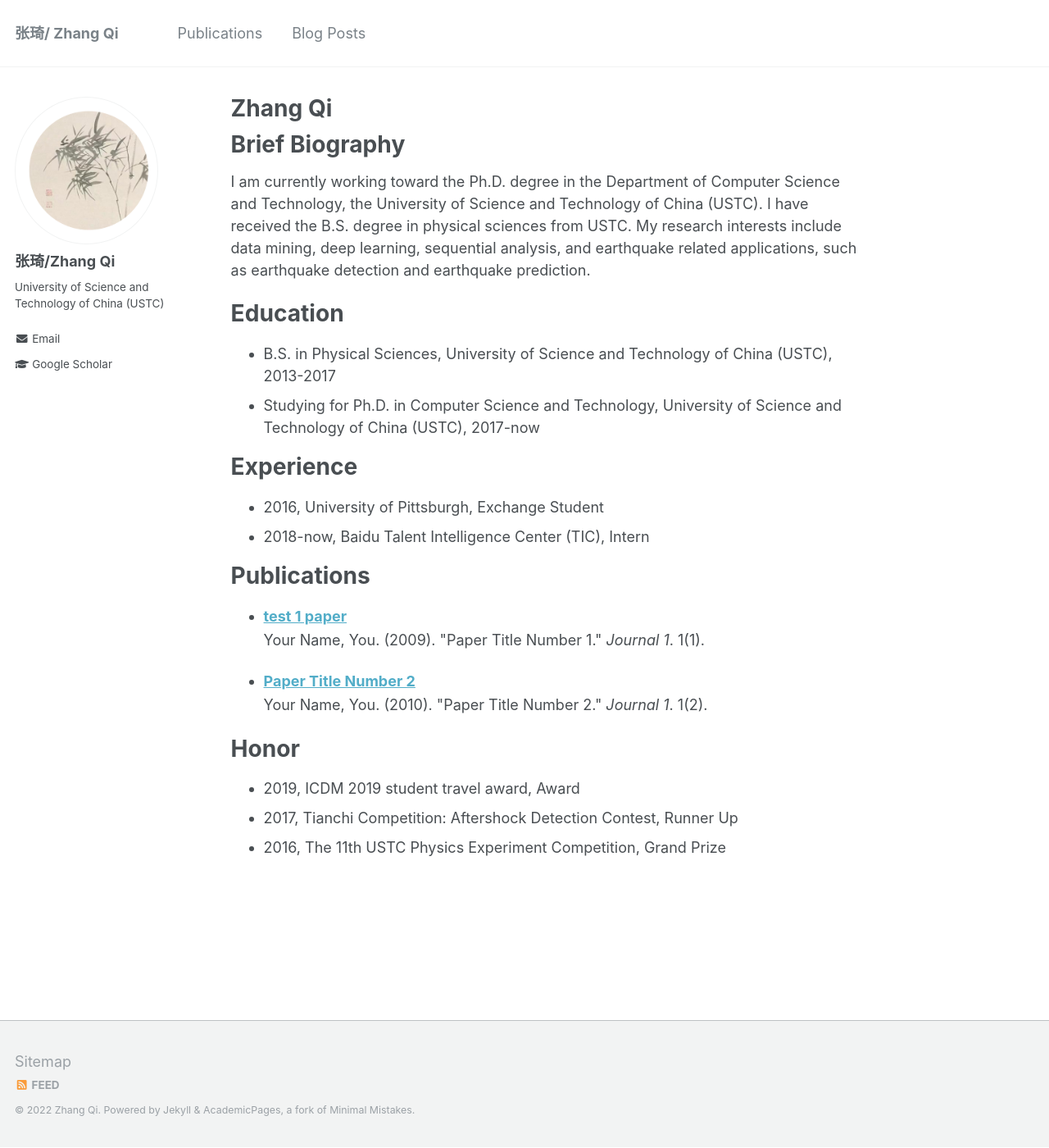
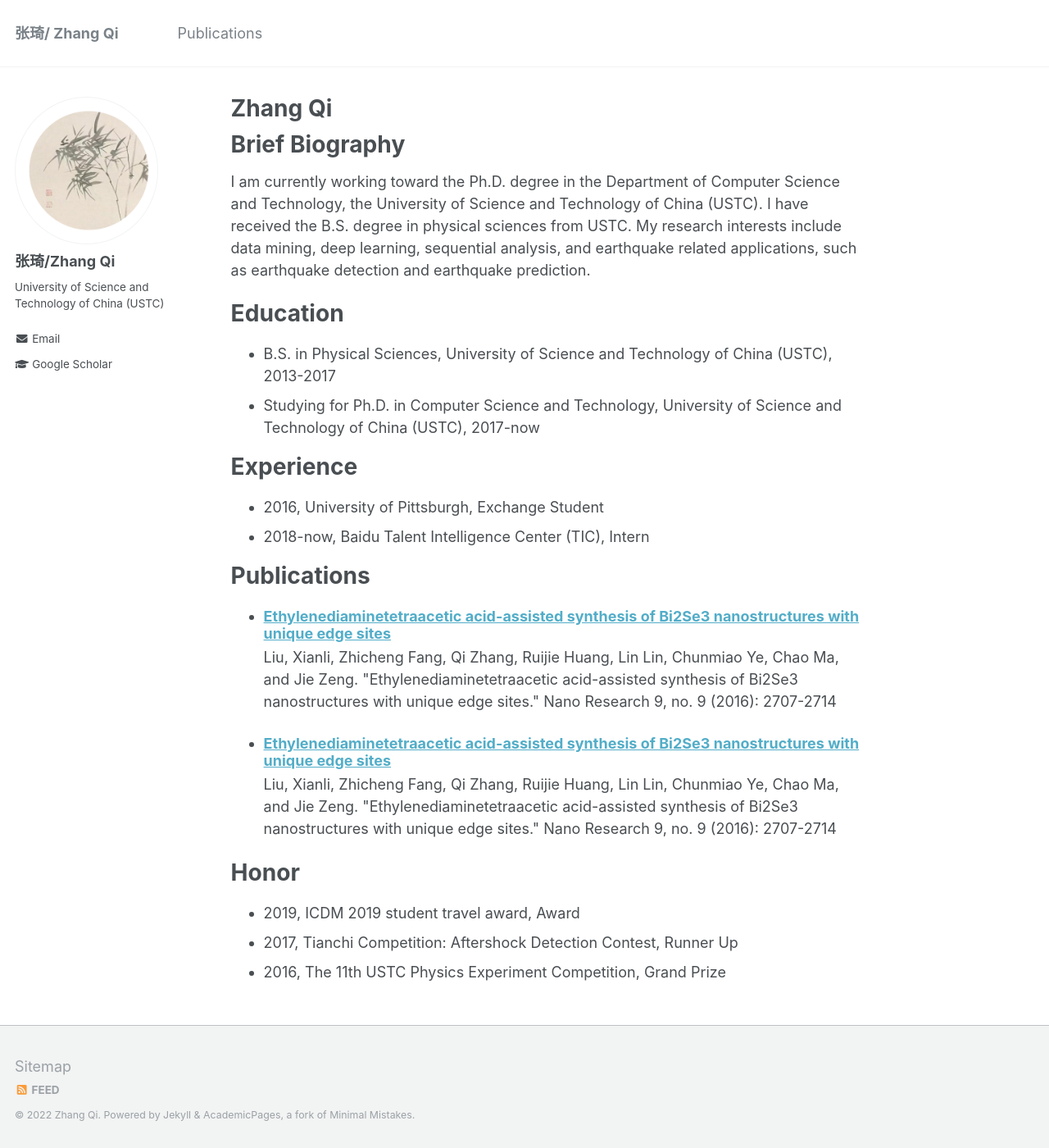
Before and after one commit to 7-Z-7/7-Z-7.github.io, a Jekyll site: the page built from _pages/about.md, in a window 1280 px wide and 1400 px high. Shown: the whole window at 82% size. Built offline with Jekyll 4.4.1, drawn with Linux system fonts in a browser that asks for light colours.

Commit message:
publication add

```diff
--- a/_data/navigation.yml
+++ b/_data/navigation.yml
@@ -12,8 +12,8 @@ main:
 #  - title: "Portfolio"
 #    url: /portfolio/
 
-  - title: "Blog Posts"
-    url: /year-archive/
+# - title: "Blog Posts"
+    # url: /year-archive/
 
 #  - title: "CV"
 #    url: /cv/
--- a/_publications/2009-10-01-paper-title-number-1.md
+++ /dev/null
@@ -1,15 +0,0 @@
----
-title: "test 1 paper"
-collection: publications
-permalink: /publication/2009-10-01-paper-title-number-1
-excerpt: 'This paper is about the number 1. The number 2 is left for future work.'
-date: 2009-10-01
-venue: 'Journal 1'
-paperurl: 'http://academicpages.github.io/files/paper1.pdf'
-citation: 'Your Name, You. (2009). &quot;Paper Title Number 1.&quot; <i>Journal 1</i>. 1(1).'
----
-This paper is about the number 1. The number 2 is left for future work.
-
-[Download paper here](http://academicpages.github.io/files/paper1.pdf)
-
-Recommended citation: Your Name, You. (2009). "Paper Title Number 1." <i>Journal 1</i>. 1(1).
--- a/_publications/2010-10-01-paper-title-number-2.md
+++ /dev/null
@@ -1,15 +0,0 @@
----
-title: "Paper Title Number 2"
-collection: publications
-permalink: /publication/2010-10-01-paper-title-number-2
-excerpt: 'This paper is about the number 2. The number 3 is left for future work.'
-date: 2010-10-01
-venue: 'Journal 1'
-paperurl: 'http://academicpages.github.io/files/paper2.pdf'
-citation: 'Your Name, You. (2010). &quot;Paper Title Number 2.&quot; <i>Journal 1</i>. 1(2).'
----
-This paper is about the number 2. The number 3 is left for future work.
-
-[Download paper here](http://academicpages.github.io/files/paper2.pdf)
-
-Recommended citation: Your Name, You. (2010). "Paper Title Number 2." <i>Journal 1</i>. 1(2).
--- /dev/null
+++ b/_publications/2016-07-05-Ethylenediaminetetraacetic acid-assisted synthesis of Bi2Se3 nanostructures with unique edge sites.md
@@ -0,0 +1,15 @@
+---
+title: "Ethylenediaminetetraacetic acid-assisted synthesis of Bi2Se3 nanostructures with unique edge sites"
+collection: publications
+permalink: /publication/2016-07-05-Ethylenediaminetetraacetic acid-assisted synthesis of Bi2Se3 nanostructures with unique edge sites
+excerpt: 'Nanomaterials with unique edge sites have received increasing attention due to their superior performance in various applications. Herein, we employed an effective ethylenediaminetetraacetic acid (EDTA)-assisted method to synthesize a series of exotic Bi2Se3 nanostructures with distinct edge sites. It was found that the products changed from smooth nanoplates to half-plate-containing and crown-like nanoplates upon increasing the molar ratio of EDTA to Bi3+. Mechanistic studies indicated that, when a dislocation source and relatively high supersaturation exist, the step edges in the initially formed seeds can serve as supporting sites for the growth of epilayers, leading to the formation of half-plate-containing nanoplates. In contrast, when the dislocation source and a suitably low supersaturation are simultaneously present in the system, the dislocation-driven growth mode dominates the process, in which the step edges form at the later stage of the growth responsible for the formation of crown-like nanoplates.'
+date: 2016-07-05
+venue: 'Nano Research'
+paperurl: 'http://academicpages.github.io/files/2016Ethylenediaminetetraacetic acid-assisted synthesis.pdf'
+citation: 'Liu, Xianli, Zhicheng Fang, Qi Zhang, Ruijie Huang, Lin Lin, Chunmiao Ye, Chao Ma, and Jie Zeng. "Ethylenediaminetetraacetic acid-assisted synthesis of Bi2Se3 nanostructures with unique edge sites." Nano Research 9, no. 9 (2016): 2707-2714'
+---
+This paper is about the number 1. The number 2 is left for future work.
+
+[Download paper here](http://academicpages.github.io/files/paper1.pdf)
+
+Recommended citation: Your Name, You. (2009). "Paper Title Number 1." <i>Journal 1</i>. 1(1).
--- /dev/null
+++ b/_publications/2017-07-05-Ethylenediaminetetraacetic acid-assisted synthesis of Bi2Se3 nanostructures with unique edge sites.md
@@ -0,0 +1,10 @@
+---
+title: "Ethylenediaminetetraacetic acid-assisted synthesis of Bi2Se3 nanostructures with unique edge sites"
+collection: publications
+permalink: /publication/2017-07-05-Ethylenediaminetetraacetic acid-assisted synthesis of Bi2Se3 nanostructures with unique edge sites
+excerpt: 'Nanomaterials with unique edge sites have received increasing attention due to their superior performance in various applications. Herein, we employed an effective ethylenediaminetetraacetic acid (EDTA)-assisted method to synthesize a series of exotic Bi2Se3 nanostructures with distinct edge sites. It was found that the products changed from smooth nanoplates to half-plate-containing and crown-like nanoplates upon increasing the molar ratio of EDTA to Bi3+. Mechanistic studies indicated that, when a dislocation source and relatively high supersaturation exist, the step edges in the initially formed seeds can serve as supporting sites for the growth of epilayers, leading to the formation of half-plate-containing nanoplates. In contrast, when the dislocation source and a suitably low supersaturation are simultaneously present in the system, the dislocation-driven growth mode dominates the process, in which the step edges form at the later stage of the growth responsible for the formation of crown-like nanoplates.'
+date: 2017-07-05
+venue: 'Nano Research'
+paperurl: 'http://academicpages.github.io/files/2016Ethylenediaminetetraacetic acid-assisted synthesis.pdf'
+citation: 'Liu, Xianli, Zhicheng Fang, Qi Zhang, Ruijie Huang, Lin Lin, Chunmiao Ye, Chao Ma, and Jie Zeng. "Ethylenediaminetetraacetic acid-assisted synthesis of Bi2Se3 nanostructures with unique edge sites." Nano Research 9, no. 9 (2016): 2707-2714'
+---
```
Also changed, not shown: 4 other files.
